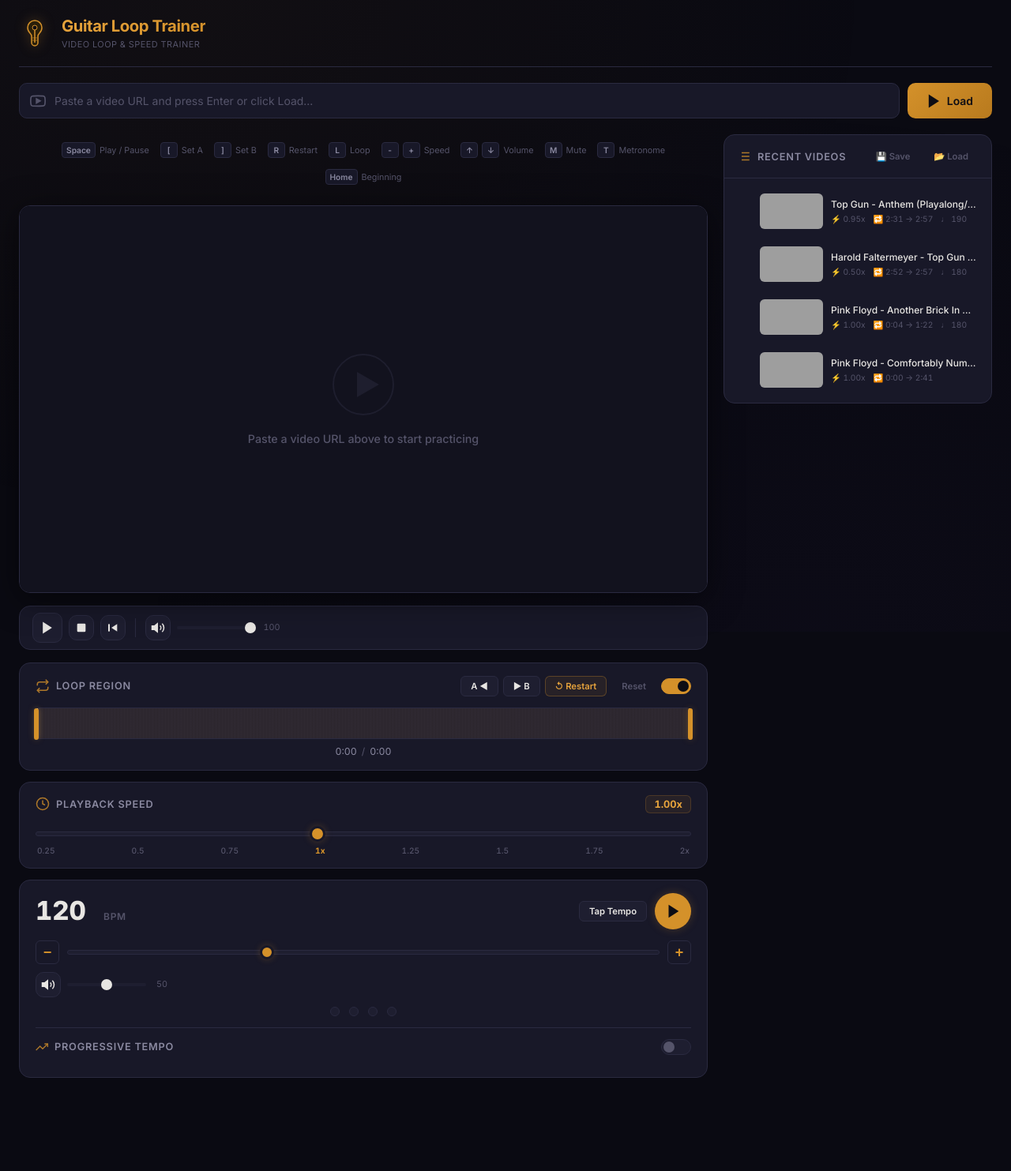
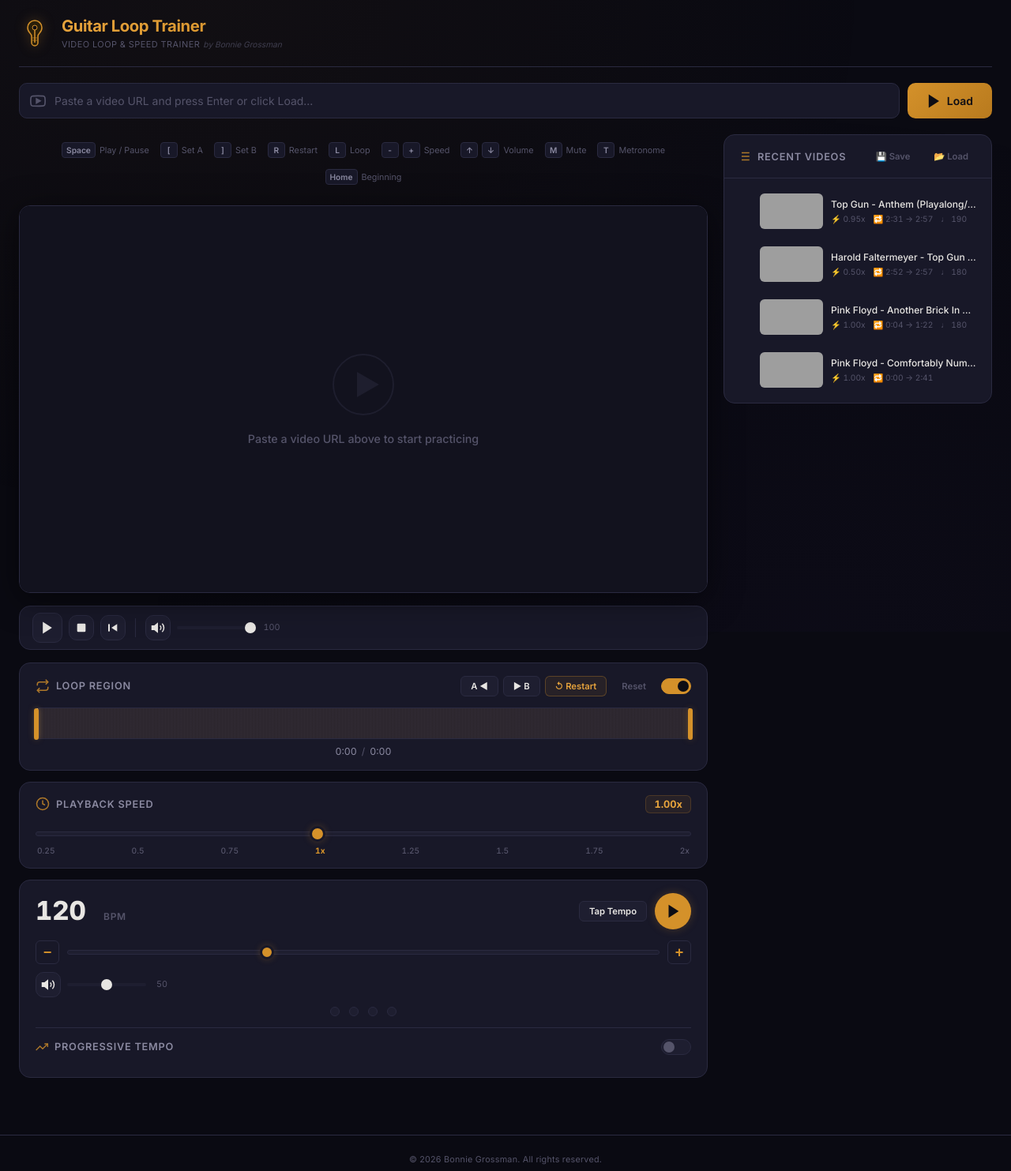
Before and after one commit to bonniegrs/Guitar-Loop-Trainer, a website with bundled scripts: page index.html in a window 1280 px wide. Shown: the whole page at 79% size. Before the commit the page ends 1405 px from the top, so only its background shows below. Built offline with nearby package versions, Linux system fonts and the light colour scheme; grey boxes are pictures that could not be loaded.

Commit message:
Header + Footer

```diff
--- a/index.html
+++ b/index.html
@@ -79,6 +79,7 @@
                     <div class="logo-text">
                         <h1>Guitar Loop Trainer</h1>
                         <span class="logo-subtitle">Video Loop & Speed Trainer</span>
+                        <span class="logo-credit">by Bonnie Grossman</span>
                     </div>
                 </div>
                 <div class="header-eq" id="headerEq">
@@ -683,6 +684,10 @@
             </main>
         </div>
 
+        <footer class="app-footer">
+            <span>&copy; 2026 Bonnie Grossman. All rights reserved.</span>
+        </footer>
+
         <div class="toast-container" id="toastContainer" aria-live="polite"></div>
 
         <script type="module" src="js/app.js"></script>
--- a/styles.css
+++ b/styles.css
@@ -130,6 +130,14 @@ body::before {
     text-transform: uppercase;
 }
 
+.logo-credit {
+    font-size: 0.68rem;
+    color: var(--text-muted);
+    font-weight: 400;
+    font-style: italic;
+    opacity: 0.7;
+}
+
 .header-eq {
     display: flex;
     align-items: flex-end;
@@ -1401,6 +1409,17 @@ kbd {
     color: #fff;
 }
 
+/* ============ FOOTER ============ */
+.app-footer {
+    text-align: center;
+    padding: 24px 0 8px;
+    margin-top: 32px;
+    border-top: 1px solid var(--border);
+    font-size: 0.72rem;
+    color: var(--text-muted);
+    letter-spacing: 0.02em;
+}
+
 /* ============ TOAST ============ */
 .toast-container {
     position: fixed;
```
